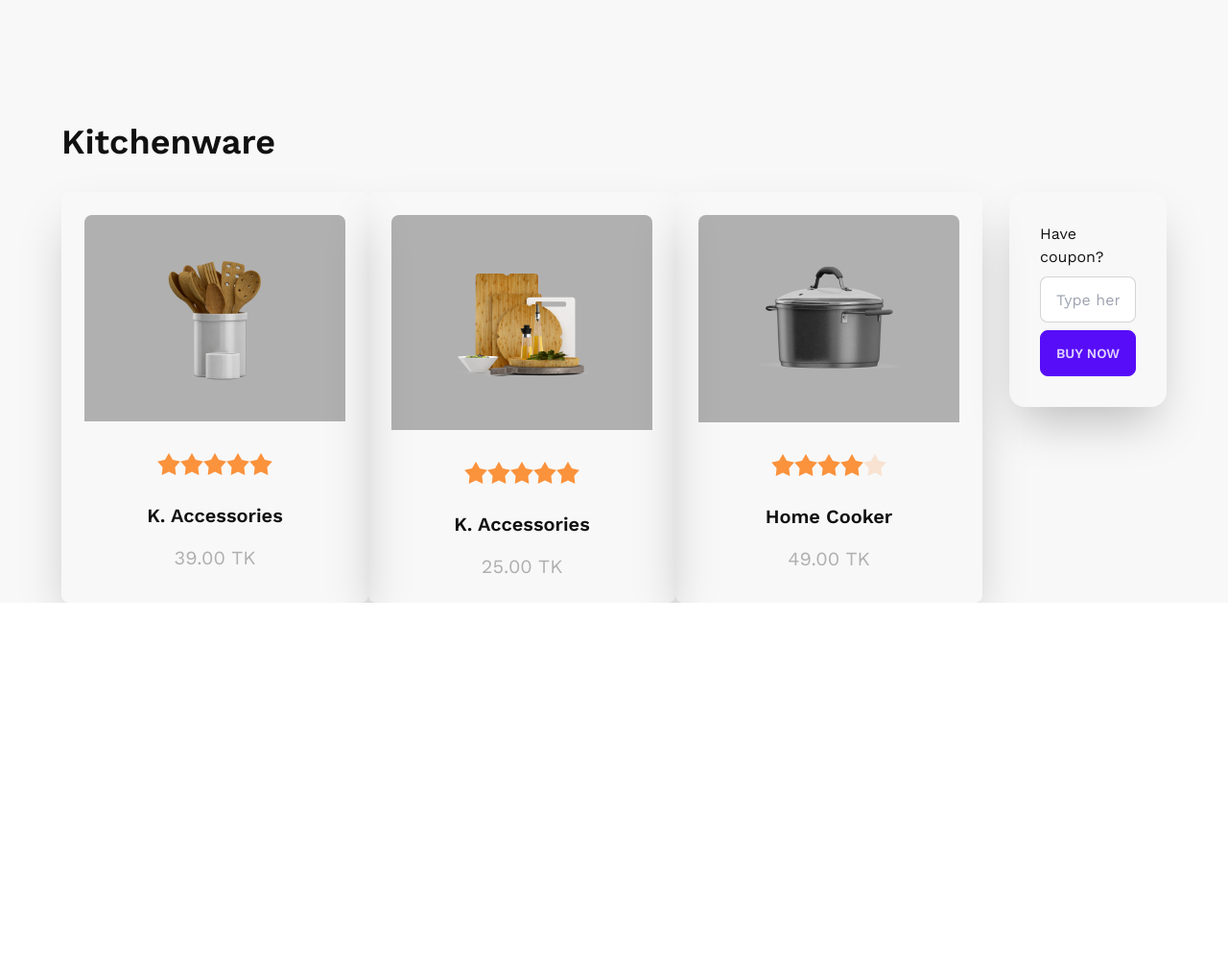
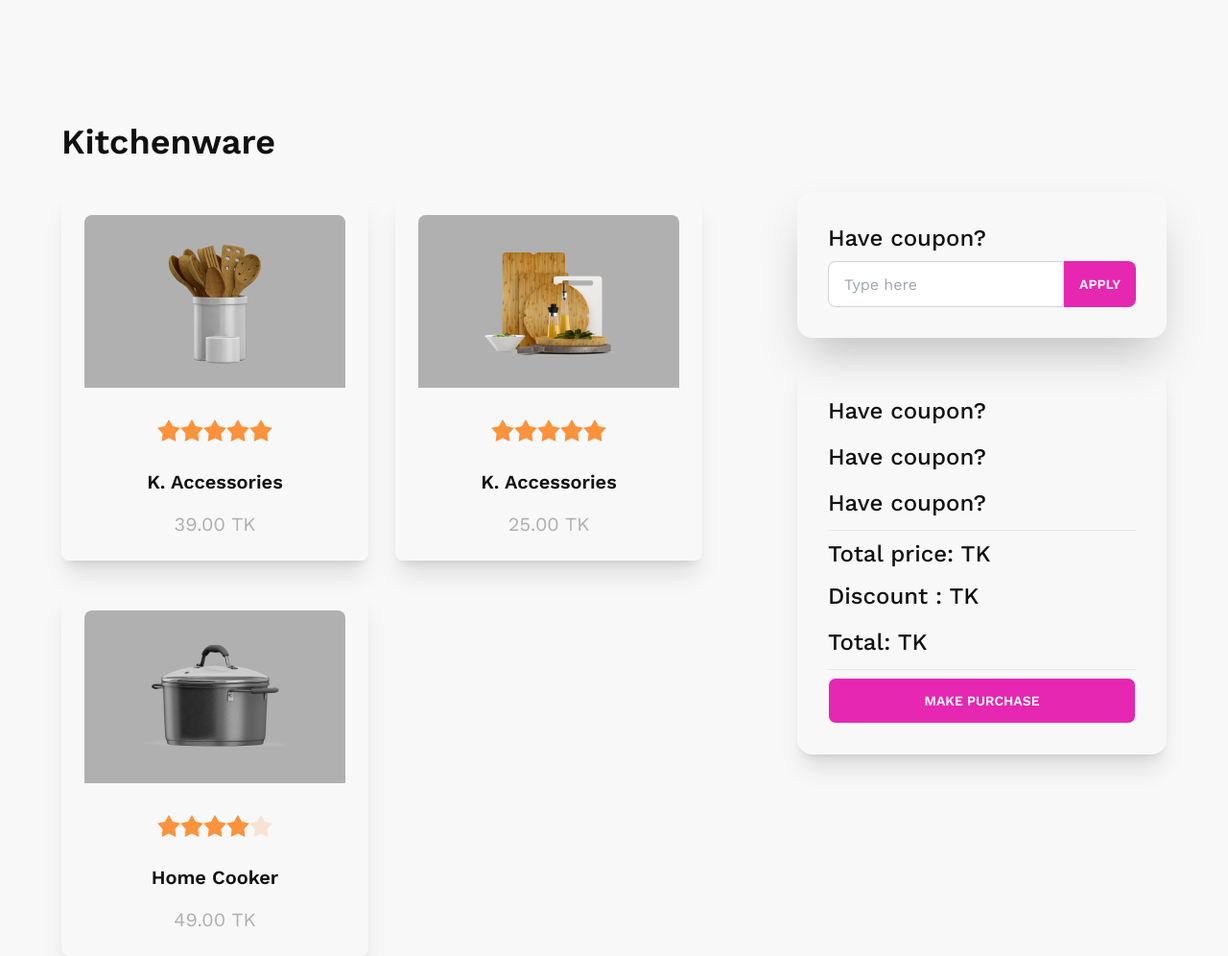
Before and after one commit to M-H-Maruf/summer-sale, a plain HTML site: page index.html in a window 1280 px wide. Shown: the part 800-1796 px from the top of the page at 96% size. Before the commit the page ends 1428 px from the top, so only its background shows below. Drawn offline with nearby package versions, Linux system fonts and the light colour scheme.

Commit message:
cart added

```diff
--- a/index.html
+++ b/index.html
@@ -71,12 +71,20 @@
         </header>
         <!-- Banner end -->
         <!-- Sale start -->
-        <main class="max-w-6xl mx-auto text-sale-secondary flex gap-7">
+        <main
+            class="max-w-6xl mx-auto text-sale-secondary flex gap-7 flex-col lg:flex-row justify-center items-center lg:items-start"
+        >
             <div class="product-section">
-                <h3 class="text-4xl font-semibold mb-8">Kitchenware</h3>
+                <h3
+                    class="text-4xl font-semibold mb-8 text-center lg:text-left"
+                >
+                    Kitchenware
+                </h3>
                 <!-- Kitchenware cards -->
-                <div class="card-container flex">
-                    <div class="card w-80 shadow-2xl p-6 rounded-lg">
+                <div
+                    class="card-container flex flex-wrap justify-center lg:justify-start items-center gap-7"
+                >
+                    <div class="card w-80 shadow-xl p-6 rounded-lg h-96">
                         <figure class="p-10 bg-sale-dil">
                             <img
                                 src="images/prod1.png"
@@ -121,7 +129,7 @@
                             <p class="text-sale-dil text-xl">39.00 TK</p>
                         </div>
                     </div>
-                    <div class="card w-80 shadow-2xl p-6 rounded-lg">
+                    <div class="card w-80 shadow-xl p-6 rounded-lg h-96">
                         <figure class="p-10 bg-sale-dil">
                             <img
                                 src="images/prod2.png"
@@ -165,7 +173,7 @@
                             <p class="text-sale-dil text-xl">25.00 TK</p>
                         </div>
                     </div>
-                    <div class="card w-80 shadow-2xl p-6 rounded-lg">
+                    <div class="card w-80 shadow-xl p-6 rounded-lg h-96">
                         <figure class="p-10 bg-sale-dil">
                             <img
                                 src="images/prod3.png"
@@ -216,18 +224,51 @@
             <div class="cart-section mt-16">
                 <div class="card shadow-2xl mt-2">
                     <div class="card-body">
-                        <h3 class="text-sale-secondary">Have coupon?</h3>
+                        <h3 class="text-sale-secondary text-2xl font-medium">
+                            Have coupon?
+                        </h3>
 
-                        <div class="card-actions justify-center">
+                        <div class="justify-center flex">
                             <input
                                 type="text"
                                 placeholder="Type here"
-                                class="input input-bordered w-full max-w-xs"
+                                class="input input-bordered max-w-xs rounded-r-none"
                             />
-                            <button class="btn btn-primary">Buy Now</button>
+                            <button
+                                class="btn bg-sale-primary text-white hover:text-sale-primary hover:bg-sale-background hover:border-sale-primary font-semibold rounded-l-none border-0 hover:border-2"
+                            >
+                                Apply
+                            </button>
                         </div>
                     </div>
                 </div>
+                <div class="card mt-6 shadow-xl">
+                    <div class="card-body">
+                        <h3 class="text-sale-secondary text-2xl font-medium leading-10">
+                            Have coupon?
+                        </h3>
+                        <h3 class="text-sale-secondary text-2xl font-medium leading-10">
+                            Have coupon?
+                        </h3>
+                        <h3 class="text-sale-secondary text-2xl font-medium leading-10">
+                            Have coupon?
+                        </h3>
+                      <hr>
+                      <h3 class="text-sale-secondary text-2xl font-medium">
+                        Total price: <span></span>TK
+                    </h3>
+                    <h3 class="text-sale-secondary text-2xl font-medium leading-10">
+                        Discount : <span></span>TK
+                    </h3>
+                    <h3 class="text-sale-secondary text-2xl font-medium leading-10">
+                        Total: <span></span>TK
+                    </h3>
+                    <hr>
+                    <button class="btn bg-sale-primary text-white hover:text-sale-primary hover:bg-sale-background hover:border-sale-primary font-semibold w-full">
+                        Make Purchase
+                    </button>
+                    </div>
+                  </div>
             </div>
             <!-- Cart end -->
         </main>
```
